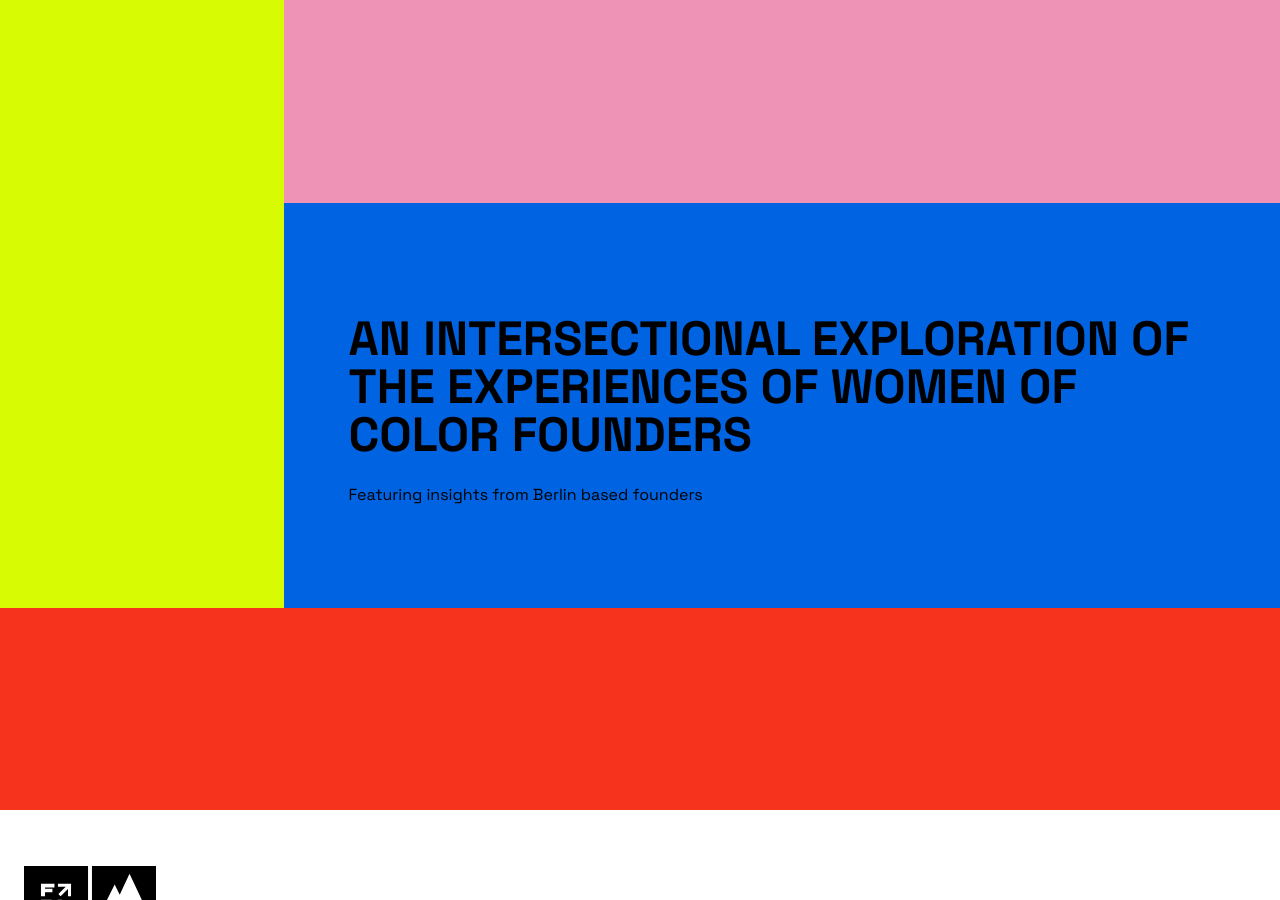
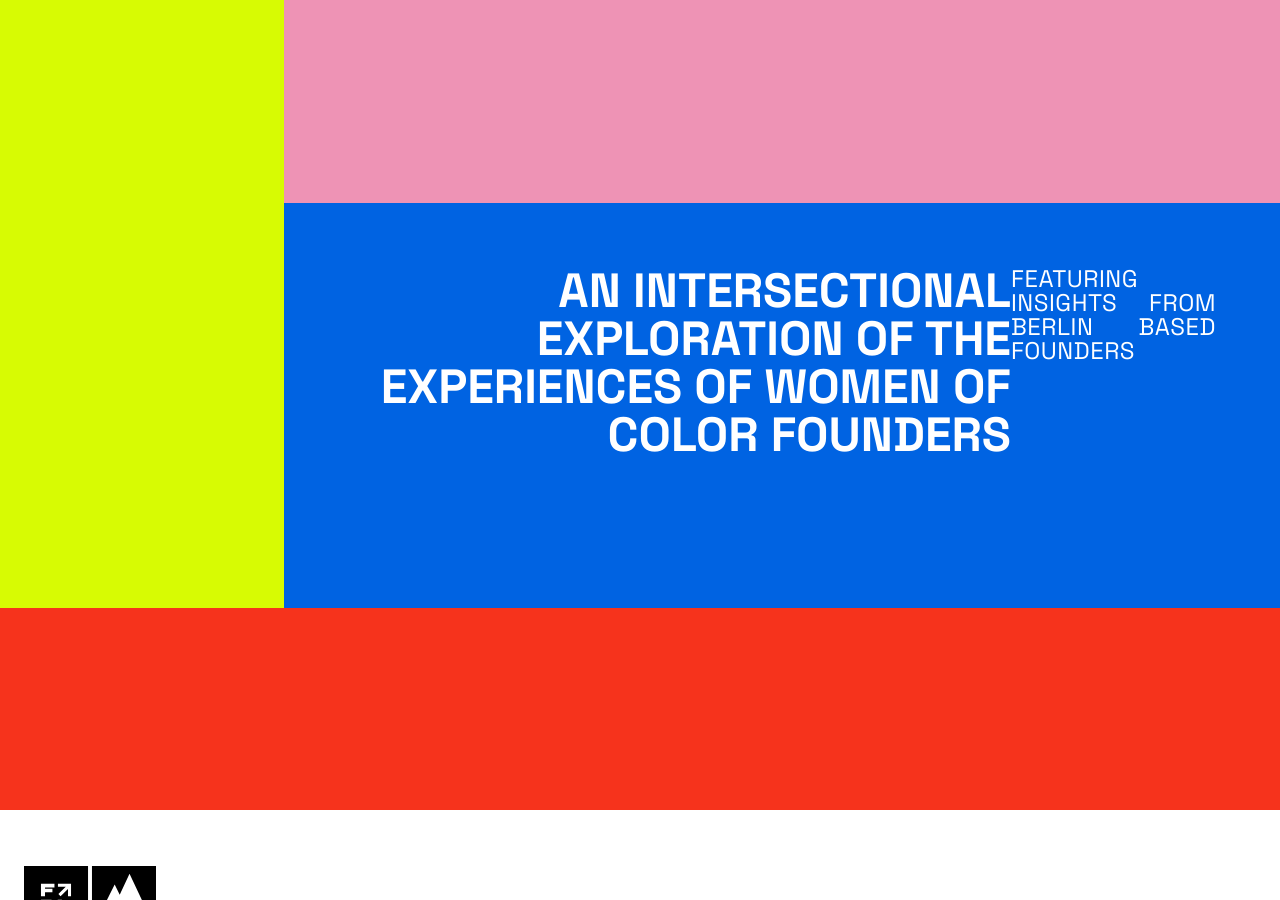
Before and after one commit to Founderland/Report, a Jekyll site: the page built from index.html, in a window 1280 px wide and 900 px high. Built offline with Jekyll 4.4.1, drawn with Linux system fonts in a browser that asks for light colours.

Commit message:
title page wip

```diff
--- a/assets/styles/output.css
+++ b/assets/styles/output.css
@@ -728,8 +728,8 @@ video {
   background-color: rgb(215 251 3 / var(--tw-bg-opacity));
 }
 
-.p-12 {
-  padding: 3rem;
+.p-16 {
+  padding: 4rem;
 }
 
 .p-6 {
@@ -738,10 +738,6 @@ video {
 
 .p-8 {
   padding: 2rem;
-}
-
-.p-16 {
-  padding: 4rem;
 }
 
 .px-8 {
@@ -1600,11 +1596,14 @@ nav.active {
 /* #TITLE PAGE */
 
 .title-page {
+  --tw-text-opacity: 1;
+  color: rgb(255 255 255 / var(--tw-text-opacity));
   width: 100vw;
   height: 90vh;
   display: grid;
   grid-template-columns: 1fr 1fr 1fr 6fr;
   grid-template-rows: 1fr 1fr 1fr 3fr 2fr;
+  text-align: right;
 }
 
 .color_block-1 {
@@ -1643,6 +1642,28 @@ nav.active {
   margin-top: -10px;
 }
 
+/* titles */
+
+.title-page .color_block-3 {
+  display: flex;
+}
+
+.title-page h2,
+.title-page p {
+  align-self: bottom;
+}
+
+.title-page h2 {
+  padding-top: 0;
+  margin-bottom: 1rem;
+}
+
+.title-page p {
+  letter-spacing: 0.5px;
+  text-transform: uppercase;
+  font-size: 1.5rem;
+}
+
 /* #SECTION HEAD */
 
 .section-head {
@@ -1875,8 +1896,4 @@ nav.active {
   .md\:gap-8 {
     gap: 2rem;
   }
-
-  .md\:p-16 {
-    padding: 4rem;
-  }
-}
+}
```
Also changed, not shown: assets/styles/input.css (+21 -0 lines).
